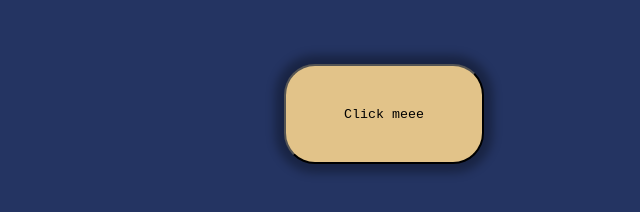
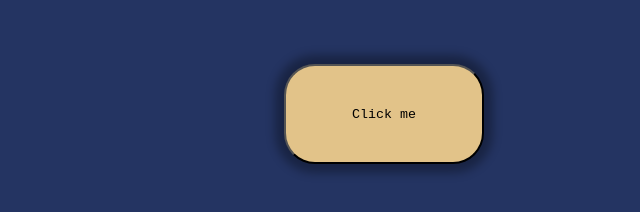
Before and after one commit to johnnyboy190/Project1_Jonathan, a plain HTML site: page index.html in a window 1280 px wide. Shown: the part 296-508 px from the top of the page, 256-896 px from the left. Drawn offline with Linux system fonts and the light colour scheme.

Commit message:
"e" removed from me

```diff
--- a/index.html
+++ b/index.html
@@ -12,7 +12,7 @@
   <body>
       <h1>Welcome to our website</h1>
       <section class="infomation">
-        <button>Click meee</button>
+        <button>Click me</button>
       </section>
   </body>
 
```
